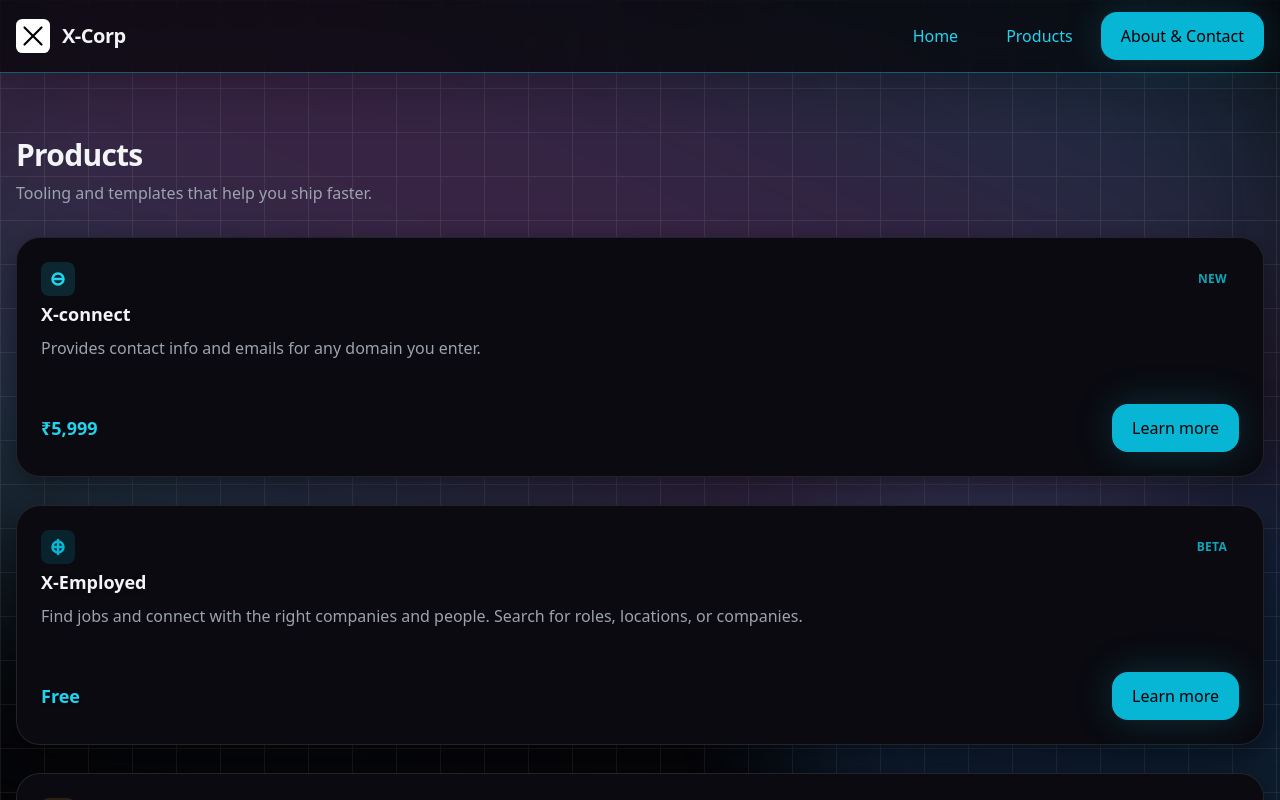
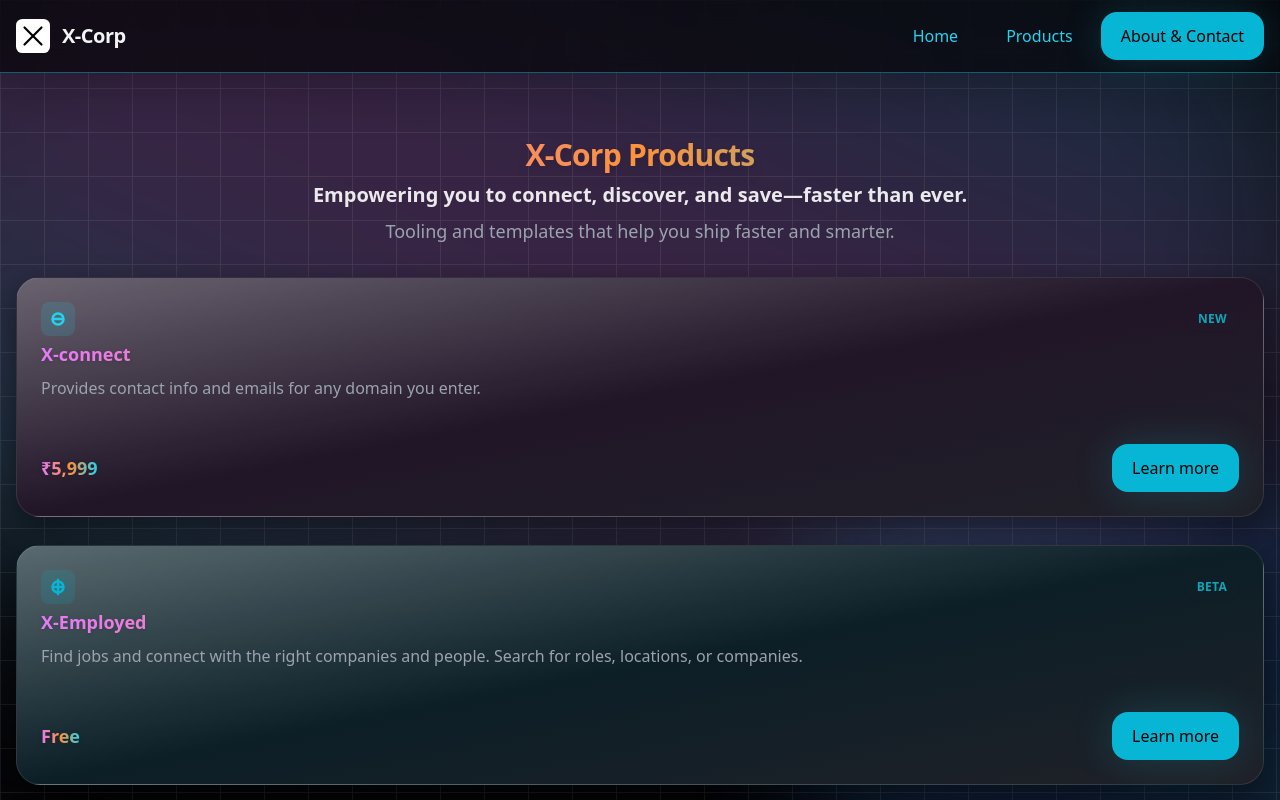
Before and after one commit to anishdahiya1/x-corp, a Next.js app: page /products in a window 1280 px wide. Shown: the top 800 px of the page. Built offline with nearby package versions, Linux system fonts and the light colour scheme.

Commit message:
added apisssss

```diff
--- a/pages/products.js
+++ b/pages/products.js
@@ -26,14 +26,24 @@ export default function Products() {
   const [hovered, setHovered] = useState(-1);
   return (
     <section className="section">
-      <h1 className="h2">Products</h1>
-      <p className="mt-2 muted">Tooling and templates that help you ship faster.</p>
+      <div className="text-center mb-8">
+        <h1 className="h2 text-4xl font-extrabold tracking-tight mb-2 bg-gradient-to-r from-fuchsia-400 via-orange-400 to-cyan-400 bg-clip-text text-transparent drop-shadow-lg">X-Corp Products</h1>
+        <p className="text-xl font-semibold text-white/90 mb-2">Empowering you to connect, discover, and save—faster than ever.</p>
+        <p className="mt-2 muted text-lg text-white/70">Tooling and templates that help you ship faster and smarter.</p>
+      </div>
 
       <div className="mt-8 grid sm:grid-cols-1 gap-7">
-        {items.map((p, i) => (
+        {items.map((p, i) => {
+          // Color accent and gradient per product
+          let cardGradient = '';
+          if (p.name === 'X-connect') cardGradient = 'from-fuchsia-100/40 via-fuchsia-400/10 to-blue-100/10';
+          else if (p.name === 'X-Employed') cardGradient = 'from-cyan-100/40 via-cyan-400/10 to-indigo-100/10';
+          else if (p.name === 'X-Deals') cardGradient = 'from-orange-100/40 via-orange-400/10 to-pink-100/10';
+          else cardGradient = 'from-white/20 via-gray-100/10 to-white/10';
+          return (
             <div
               key={i}
-            className={`card relative group transition-all duration-300${hovered===i?' ring-2 ring-brand-500/50 scale-[1.03] shadow-glow':''}`}
+              className={`card relative group transition-all duration-300 ${hovered===i?' ring-2 ring-brand-500/50 scale-[1.03] shadow-glow':''} bg-gradient-to-br ${cardGradient} backdrop-blur-md shadow-xl`}
               style={{ minHeight: 230, cursor: 'pointer' }}
               onMouseEnter={()=>setHovered(i)}
               onMouseLeave={()=>setHovered(-1)}
@@ -42,18 +52,19 @@ export default function Products() {
                 <span>{productIcons[p.iconIdx]}</span>
                 <span className="ml-auto text-xs px-3 py-1 rounded-full bg-brand-50/80 text-brand-700 font-semibold uppercase tracking-wide shadow-sm animate-fadein">{p.badge}</span>
               </div>
-            <h3 className="text-lg font-semibold mt-1 text-brand-100 drop-shadow">
+              <h3 className="text-lg font-semibold mt-1 drop-shadow bg-gradient-to-r from-fuchsia-400 via-orange-400 to-cyan-400 bg-clip-text text-transparent">
                 {p.name}
               </h3>
-            <p className="mt-2 muted text-base min-h-[44px]">{p.desc}</p>
+              <p className="mt-2 muted text-base min-h-[44px] text-white/90">{p.desc}</p>
               <div className="mt-6 flex items-center justify-between">
-              <span className="font-bold text-lg text-brand-500 drop-shadow">{p.price}</span>
+                <span className="font-bold text-lg drop-shadow bg-gradient-to-r from-fuchsia-400 via-orange-400 to-cyan-400 bg-clip-text text-transparent">{p.price}</span>
                 <Link href={p.link}>
                   <button className="btn" type="button">Learn more</button>
                 </Link>
               </div>
             </div>
-        ))}
+          );
+        })}
       </div>
 
       <div className="text-center mt-12">
```
Lines whose indentation alone changed are shown as unchanged.
